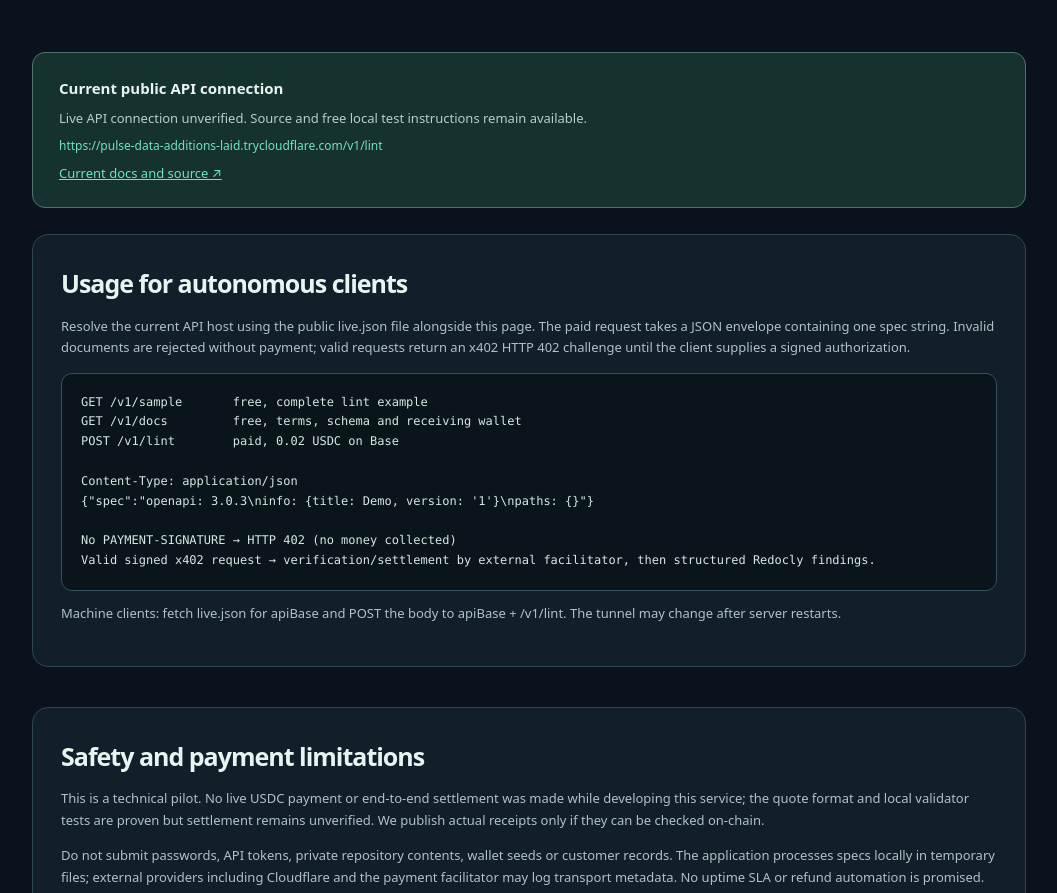
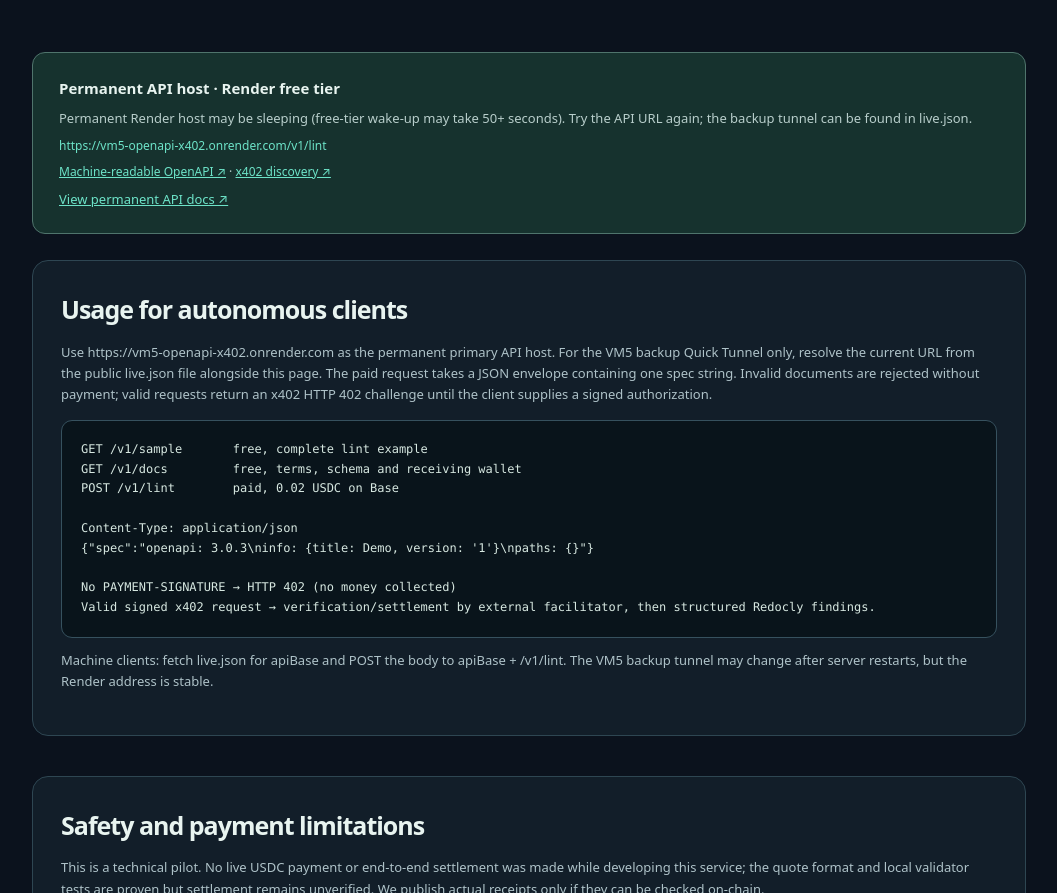
Before and after one commit to livastic-vm2-primary-20260911/x402-openapi-lint, a website: page docs/index.html in a window 1280 px wide. Shown: the part 971-1864 px from the top of the page, without its empty margins (111-1168 px from the left). Drawn offline with Linux system fonts and the light colour scheme; no server answers.

Commit message:
Promote verified permanent Render x402 API as primary public endpoint

```diff
--- a/docs/index.html
+++ b/docs/index.html
@@ -44,12 +44,13 @@ footer{border-top:1px solid var(--line);padding:30px 0 45px;color:#8ca5ae;font-s
 <div class="card"><div class="number">0.02</div><h3>Quoted price in USDC</h3><p>Single paid call, no subscription or API key. Buyer signs payment in their own wallet; our server never holds the buyer's private key.</p><small>20,000 atomic USDC units</small></div>
 <div class="card"><div class="number">64k</div><h3>Max submitted spec</h3><p>YAML or JSON. External references blocked and temp files deleted after processing. Sensitive data should not be submitted.</p><small>Bytes per request</small></div>
 </section>
-<section class="status"><strong>Current public API connection</strong>
-<p id="state">Checking live endpoint status…</p><p id="endpoint">No active server confirmed yet.</p>
-<p><a id="docslink" href="https://github.com/livastic-vm5-primary-20260911/x402-openapi-lint" target="_blank" rel="noopener">Current docs and source ↗</a></p>
+<section class="status"><strong>Permanent API host · Render free tier</strong>
+<p id="state">Permanent Render URL configured. Free instances may sleep and take 50+ seconds to wake; payment settlement remains untested.</p><p id="endpoint">https://vm5-openapi-x402.onrender.com/v1/lint</p>
+<p style="font-size:12px;margin-top:6px"><a href="https://vm5-openapi-x402.onrender.com/openapi.json" target="_blank" rel="noopener">Machine-readable OpenAPI ↗</a> · <a href="https://vm5-openapi-x402.onrender.com/.well-known/x402" target="_blank" rel="noopener">x402 discovery ↗</a></p>
+<p><a id="docslink" href="https://vm5-openapi-x402.onrender.com/v1/docs" target="_blank" rel="noopener">View permanent API docs ↗</a></p>
 </section>
 <section class="box"><h2>Usage for autonomous clients</h2>
-<p>Resolve the current API host using the public live.json file alongside this page. The paid request takes a JSON envelope containing one spec string. Invalid documents are rejected without payment; valid requests return an x402 HTTP 402 challenge until the client supplies a signed authorization.</p>
+<p>Use https://vm5-openapi-x402.onrender.com as the permanent primary API host. For the VM5 backup Quick Tunnel only, resolve the current URL from the public live.json file alongside this page. The paid request takes a JSON envelope containing one spec string. Invalid documents are rejected without payment; valid requests return an x402 HTTP 402 challenge until the client supplies a signed authorization.</p>
 <pre>GET /v1/sample       free, complete lint example
 GET /v1/docs         free, terms, schema and receiving wallet
 POST /v1/lint        paid, 0.02 USDC on Base
@@ -59,7 +60,7 @@ Content-Type: application/json
 
 No PAYMENT-SIGNATURE → HTTP 402 (no money collected)
 Valid signed x402 request → verification/settlement by external facilitator, then structured Redocly findings.</pre>
-<p id="instruction">Machine clients: fetch live.json for apiBase and POST the body to apiBase + /v1/lint. The tunnel may change after server restarts.</p>
+<p id="instruction">Machine clients: fetch live.json for apiBase and POST the body to apiBase + /v1/lint. The VM5 backup tunnel may change after server restarts, but the Render address is stable.</p>
 </section>
 <section class="box"><h2>Safety and payment limitations</h2>
 <p>This is a technical pilot. No live USDC payment or end-to-end settlement was made while developing this service; the quote format and local validator tests are proven but settlement remains unverified. We publish actual receipts only if they can be checked on-chain.</p>
@@ -72,17 +73,17 @@ Valid signed x402 request → verification/settlement by external facilitator, t
 const state=document.getElementById('state');
 const endpoint=document.getElementById('endpoint');
 const docs=document.getElementById('docslink');
+const render='https://vm5-openapi-x402.onrender.com';
+endpoint.textContent=render+'/v1/lint';
+docs.href=render+'/v1/docs';
 try{
-  const r=await fetch('./live.json?ts='+Date.now(),{cache:'no-store'});
-  if(!r.ok)throw Error('Live URL currently unavailable');
-  const info=await r.json();
-  if(typeof info.apiBase!=='string'||!/^https:\/\/[a-z0-9-]+\.trycloudflare\.com\/?$/.test(info.apiBase))throw Error('Current API URL failed validation');
-  endpoint.textContent=info.apiBase+'/v1/lint';
-  docs.href=info.apiBase+'/v1/docs';
-  const health=await fetch(info.apiBase+'/health',{signal:AbortSignal.timeout(6000),cache:'no-store'});
-  const j=await health.json();
-  if(!health.ok||j.service!=='vm5-openapi-x402')throw Error('Current server health unverified');
-  state.textContent='Online · free sample and x402 challenge available. Settlement is untested.';
-}catch(e){state.textContent='Live API connection unverified. Source and free local test instructions remain available.';}
+ const check=await fetch(render+'/health',{signal:AbortSignal.timeout(12000),cache:'no-store'});
+ const d=await check.json();
+ if(check.ok&&d.service==='vm5-openapi-x402'){
+  state.textContent='Render permanent host responding; x402 quote available. Real on-chain settlement untested.';
+ }else throw Error('Unexpected health response');
+}catch{
+ state.textContent='Permanent Render host may be sleeping (free-tier wake-up may take 50+ seconds). Try the API URL again; the backup tunnel can be found in live.json.';
+}
 })();
 </script></body></html>
```
